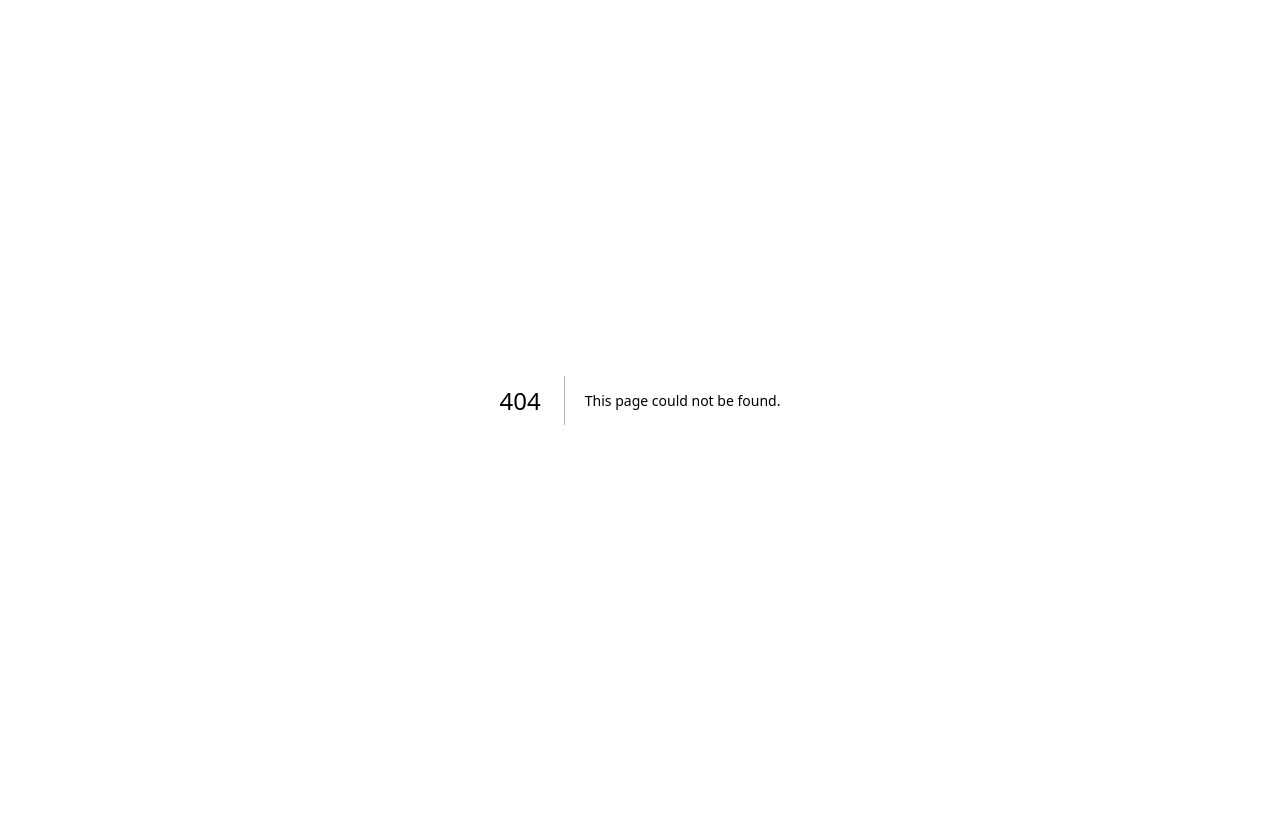
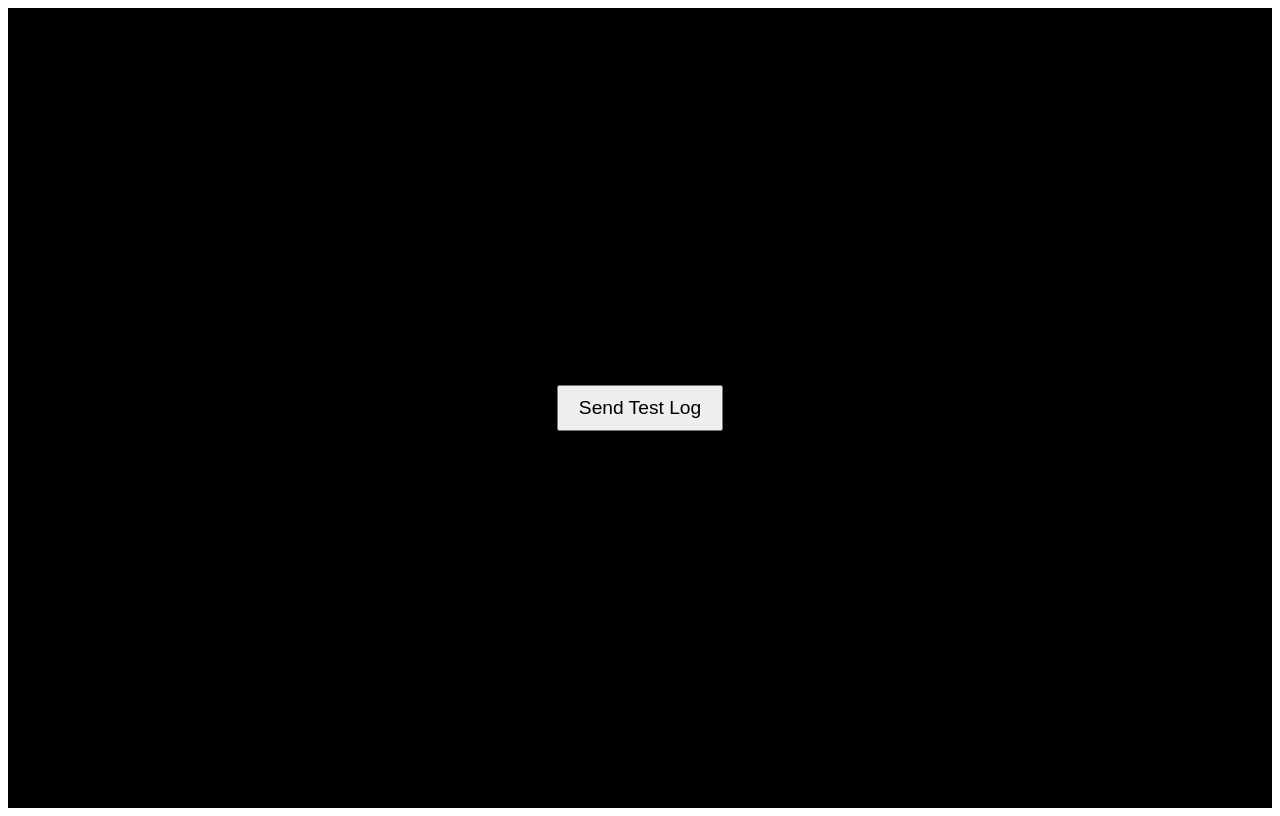
Before and after one commit to ismailkarabulut-lang/theia-cloud-mvp, a Next.js app: page /pages/test-log in a window 1280 px wide. Before the commit this address had no page. Built offline with nearby package versions, Linux system fonts and the light colour scheme.

Commit message:
Create test-log.tsx

```diff
--- /dev/null
+++ b/pages/pages/test-log.tsx
@@ -0,0 +1,25 @@
+export default function TestLog() {
+  async function sendLog() {
+    const res = await fetch('/api/log', {
+      method: 'POST',
+      headers: { 'Content-Type': 'application/json' },
+      body: JSON.stringify({
+        mood: 'focused',
+        state_of_mind: 'deep flow',
+        content: 'Theia Cloud test log successful 🚀',
+        tags: ['deploy', 'supabase'],
+        audio_url: null
+      }),
+    });
+    const data = await res.json();
+    alert(JSON.stringify(data, null, 2));
+  }
+
+  return (
+    <main style={{ display: 'flex', height: '100vh', justifyContent: 'center', alignItems: 'center', background: '#000', color: '#fa6' }}>
+      <button onClick={sendLog} style={{ padding: '10px 20px', fontSize: '1.2rem' }}>
+        Send Test Log
+      </button>
+    </main>
+  );
+}
```
